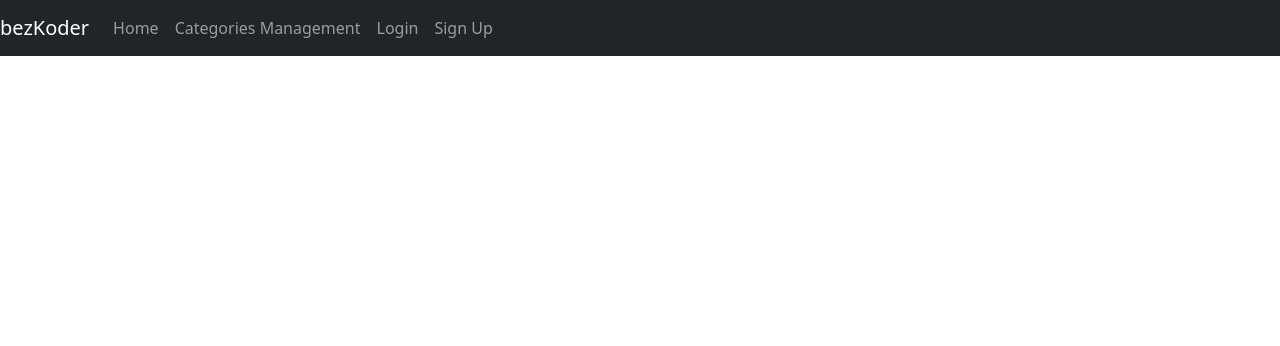
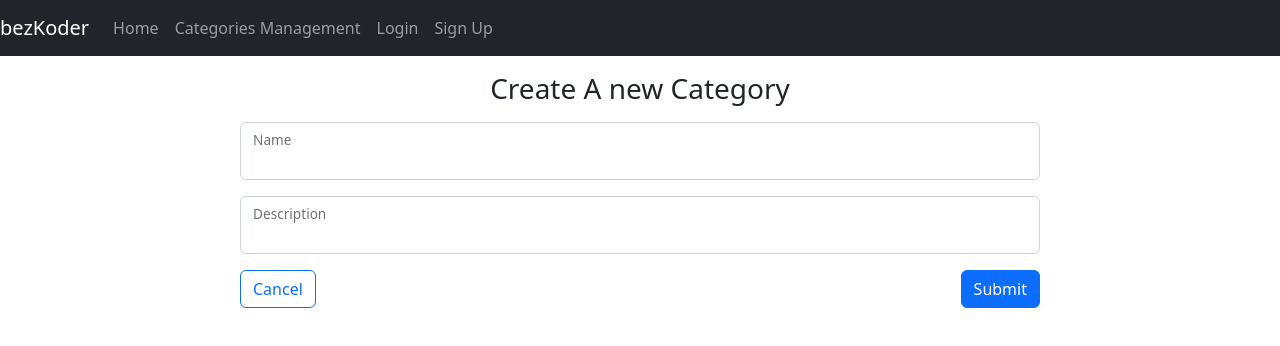
Before and after one commit to hdt2401/practice-fe, a React (Create React App) app: page /CreateCategory in a window 1280 px wide. Shown: the top 346 px of the page. Built offline with nearby package versions, Linux system fonts and the light colour scheme.

Commit message:
lock category

```diff
--- a/package.json
+++ b/package.json
@@ -8,6 +8,7 @@
     "@testing-library/user-event": "^13.5.0",
     "axios": "^0.27.2",
     "bootstrap": "^5.2.1",
+    "formik": "^2.2.9",
     "http-proxy-middleware": "^2.0.6",
     "moment": "^2.29.4",
     "react": "^18.2.0",
@@ -16,7 +17,8 @@
     "react-scripts": "5.0.1",
     "react-validation": "^3.0.7",
     "validator": "^13.7.0",
-    "web-vitals": "^2.1.4"
+    "web-vitals": "^2.1.4",
+    "yup": "^0.32.11"
   },
   "scripts": {
     "start": "react-scripts start",
--- a/src/App.js
+++ b/src/App.js
@@ -12,6 +12,7 @@ import BoardUser from "./components/BoardUser";
 import BoardModerator from "./components/BoardModerator";
 import BoardAdmin from "./components/BoardAdmin";
 import Categories from "./pages/Category";
+import CreateCategory from "./pages/Category/CreateCategory";
 const App = () => {
   const [showModeratorBoard, setShowModeratorBoard] = useState(false);
   const [showAdminBoard, setShowAdminBoard] = useState(false);
@@ -105,6 +106,7 @@ const App = () => {
           <Route path="/mod" element={<BoardModerator/>} />
           <Route path="/admin" element={<BoardAdmin/>} />
           <Route path="/categories" element={<Categories/>} />
+          <Route path="/CreateCategory" element={<CreateCategory/>} />
         </Routes>
       </div>
     </div>
--- /dev/null
+++ b/src/pages/Category/CreateCategory.js
@@ -0,0 +1,68 @@
+import React from 'react'
+import { useFormik } from "formik";
+import * as Yup from "yup";
+import CategoryService from '../../services/category.service';
+import { useNavigate } from 'react-router-dom';
+
+export default function CreateCategory() {
+  const navigate = useNavigate();
+
+  const formik = useFormik({
+    initialValues: {
+      name: "",
+      desc: "",
+    },
+    validationSchema: Yup.object({
+      name: Yup.string()
+        .required("Required!"),
+      desc: Yup.string()
+        .required("Required!"),
+    }),
+    onSubmit: values =>{
+      CategoryService.createCategory(values)
+      .then(
+        ()=>navigate("/categories")
+      )
+      .catch(err=>{
+        console.log(err)
+      })
+      console.log(values);
+    }
+  });
+
+  return (
+    <>
+      <h3 className='block-title mb-3 text-center'>Create A new Category</h3>
+      <form onSubmit={formik.handleSubmit} style={{width:"50rem", margin:"0 auto"}}>
+        <div className="form-floating mb-3">
+          <input
+            type="text"
+            className="form-control"
+            id="floatingInput"
+            name="name"
+            value={formik.values.name}
+            onChange={formik.handleChange}
+          />
+          <label htmlFor="floatingInput">Name</label>
+          {formik.errors.name && formik.touched.name && (<p className='invalid-feedback'>{formik.errors.name}</p>)}
+        </div>
+        <div className="form-floating mb-3">
+          <input
+            type="text"
+            className="form-control"
+            id="floatingPassword"
+            name="desc"
+            value={formik.values.desc}
+            onChange={formik.handleChange}
+          />
+          <label htmlFor="floatingPassword">Description</label>
+          {formik.errors.desc && formik.touched.desc && (<p className='invalid-feedback'>{formik.errors.desc}</p>)}
+        </div>
+        <div className='d-flex justify-content-between align-item-center'>
+          <button className='btn btn-outline-primary' onClick={()=>navigate("/categories")}>Cancel</button>
+          <button type="submit" className='btn btn-primary'>Submit</button>
+        </div>
+      </form>
+    </>
+  )
+}
--- a/src/pages/Category/index.js
+++ b/src/pages/Category/index.js
@@ -1,8 +1,11 @@
 import React, { useEffect, useState } from 'react';
 import CategoryService from '../../services/category.service';
 import moment from 'moment';
+import { Link } from "react-router-dom";
+
 function Index(props) {
   const [categories, setCategories] = useState([]);
+
   useEffect(() => {
     CategoryService.getCategories()
       .then(data => {
@@ -13,7 +16,18 @@ function Index(props) {
       })
   }, [])
   console.log(categories);
+  // const
+  const handleLock = (id) => {
+    CategoryService.lockCategory(id)
+      .then((data)=>console.log(data.message))
+      .catch(err=>console.log(err))
+  }
+
   return (
+    <>
+      <h2 className="page-title">Manage Categories</h2>
+      <Link to="/CreateCategory">Create a new category</Link>
+
       <table className="table table-striped table-bordered">
         <thead>
           <tr className='text-center'>
@@ -35,49 +49,17 @@ function Index(props) {
                 <td>{category.desc}</td>
                 <td>{moment(category.createdAt).format('DD-MM-YYYY, h:mm:ss a')}</td>
                 <td>{moment(category.updatedAt).format('DD-MM-YYYY, h:mm:ss a')}</td>
-              <td className='text-center'>
-                <button type="button" className="btn btn-primary" data-bs-toggle="modal" data-bs-target={`#updateModal${category.id}`}>
-                  Update
-                </button>
-                <div className="modal fade" id={`updateModal${category.id}`} tabIndex="-1" aria-hidden="true">
-                  <div className="modal-dialog modal-lg">
-                    <div className="modal-content">
-                      <div className="modal-header">
-                        <h5 className="modal-title">Update Category - {category.name}</h5>
-                        <button type="button" className="btn-close" data-bs-dismiss="modal" aria-label="Close"></button>
-                      </div>
-                      <div className="modal-body">
-                        <form>
-                          <div className="mb-3 row">
-                            <label className="col-sm-2 col-form-label" style={{textAlign:"left"}}>Name</label>
-                            <div className="col-sm-10">
-                              <input type="text" className="form-control" name="name" value={category.name} />
-                            </div>
-                          </div>
-                          <div className="mb-3 row">
-                            <label className="col-sm-2 col-form-label" style={{textAlign:"left"}}>Description</label>
-                            <div className="col-sm-10">
-                              <input type="password" className="form-control" name="desc" value={category.desc} />
-                            </div>
-                          </div>
-                          <div className='d-flex justify-content-end'>
-                          <button type="button" className="btn btn-secondary me-1" data-bs-dismiss="modal">Close</button>
-                          <button type="button" className="btn btn-primary">Save changes</button>
+                <td>
+                  <button className='btn btn-danger' onClick={() => handleLock(category.id)}>Lock</button>
+                </td>
 
-                          </div>
-                        </form>
-                      </div>
-                    </div>
-                  </div>
-                </div>
-                <button className={category.status === true ? 'btn btn-danger ms-1 me-1' : "btn btn-success ms-1 me-1"}>{category.status === true ? "Lock" : "Unlock"}</button>
-              </td>
               </tr>
             )
             )
           }
         </tbody>
       </table>
+    </>
   );
 }
 
--- a/src/services/category.service.js
+++ b/src/services/category.service.js
@@ -7,14 +7,14 @@ const getCategories = () => {
 const getCategoriesWithKeyword = () => {
   return axios.get(API_URL + "/:name");
 };
-const createCategory = () => {
-  return axios.post(API_URL + "/create");
+const createCategory = async (data) => {
+  return await axios.post(API_URL + "/create", data);
 };
 const updateCategory = () => {
   return axios.put(API_URL + "/update/:id");
 };
-const lockCategory = () => {
-  return axios.get(API_URL + "/lock/:id");
+const lockCategory = (id) => {
+  return axios.put(API_URL + "/lock/" + id);
 };
 const unlockCategory = () => {
   return axios.get(API_URL + "/unlock/:id");
```
Also changed, not shown: src/pages/Category/UpdateCategory.js (added, +46 -0 lines), src/pages/Category/create.js (deleted), src/pages/Category/update.js (deleted), 1 other file (tests, documents, lock files or other folders). Lines whose indentation alone changed are shown as unchanged.
